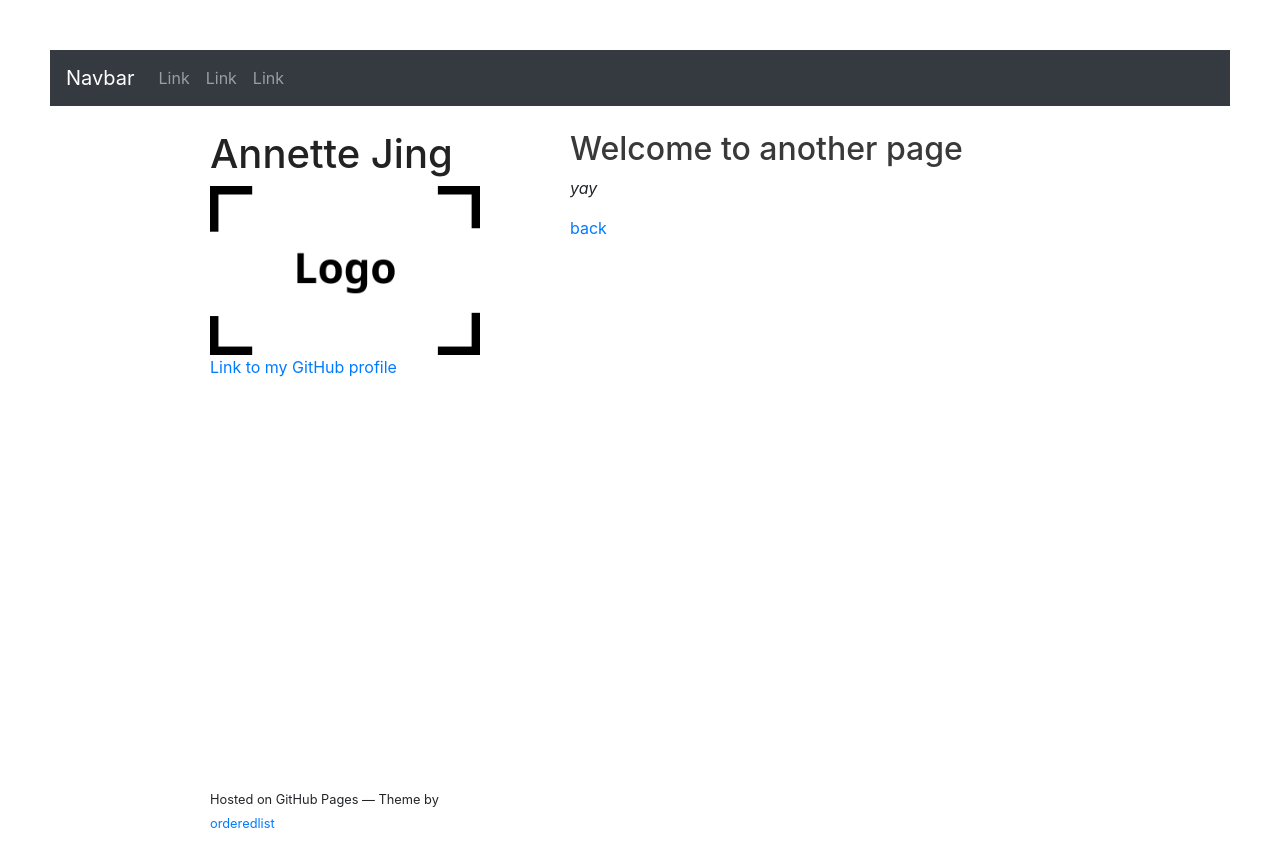
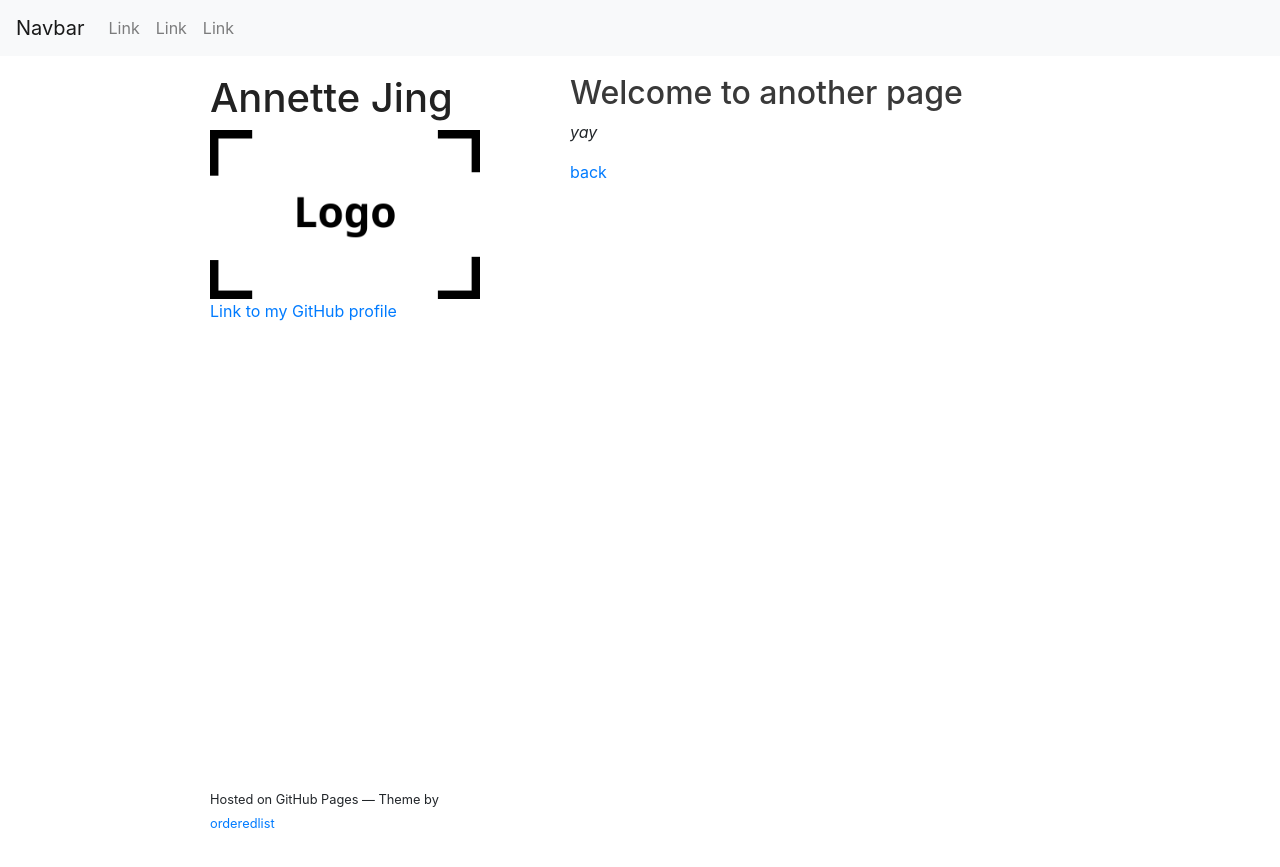
Before and after one commit to AnnetteJing/AnnetteJing.github.io, a Jekyll site: the page built from another-page.md, in a window 1280 px wide. Shown: the top 867 px of the page. Built offline with Jekyll 4.4.1, drawn with Linux system fonts in a browser that asks for light colours; our own code applies the rules of GitHub Pages for plain Markdown files.

Commit message:
Header Test

```diff
--- a/_layouts/default.html
+++ b/_layouts/default.html
@@ -19,7 +19,7 @@
     <script src="https://maxcdn.bootstrapcdn.com/bootstrap/4.3.1/js/bootstrap.min.js"></script>
   </head>
   <body>
-    <nav class="navbar navbar-expand-md bg-dark navbar-dark">
+    <nav class="navbar navbar-expand-md bg-light navbar-light fixed-top">
       <a class="navbar-brand" href="#">Navbar</a>
       <button class="navbar-toggler" type="button" data-toggle="collapse" data-target="#collapsibleNavbar">
         <span class="navbar-toggler-icon"></span>
```
